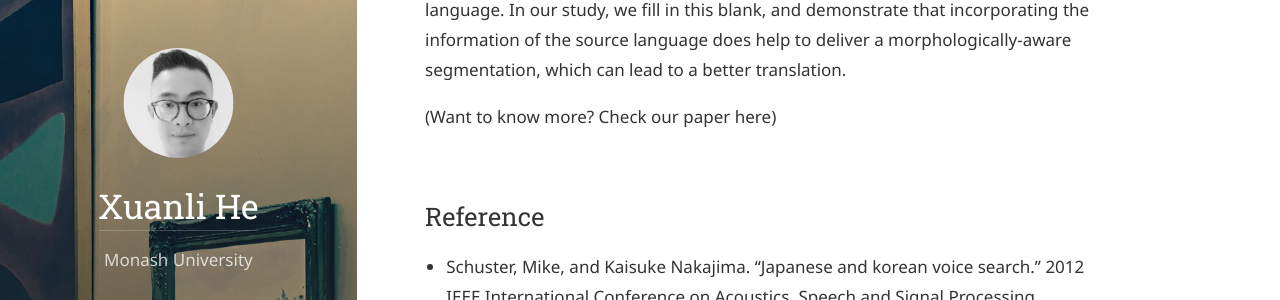
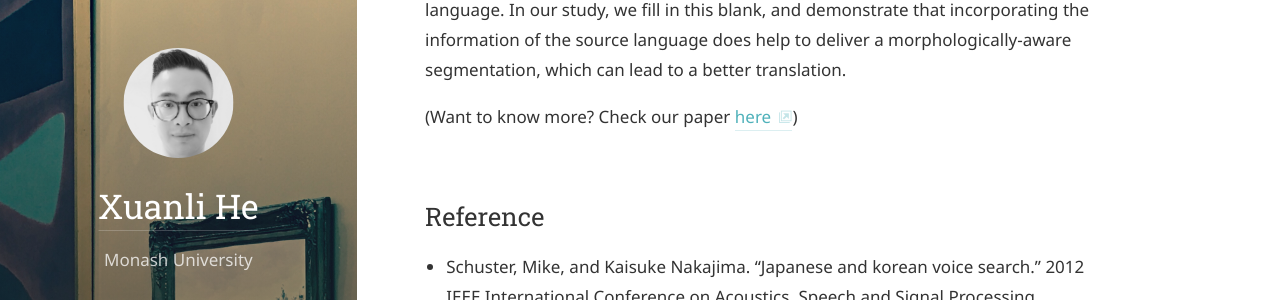
Before and after one commit to xlhex/xlhex.github.io, a Jekyll site: the page built from _posts/2020-04-13-dynamic-segmentation-for-NMT.md, in a window 1280 px wide and 900 px high, scrolled down 6141 px. Shown: the part 155-455 px from the top of the window. Built offline with Jekyll 4.4.1, drawn with Linux system fonts in a browser that asks for light colours; some web fonts are replaced; formulas are drawn with MathJax 3; part of the change alters nothing that is shown.

```diff
--- a/_posts/2020-04-13-dynamic-segmentation-for-NMT.md
+++ b/_posts/2020-04-13-dynamic-segmentation-for-NMT.md
@@ -86,7 +86,7 @@ As an abaltation study, we present the top-50 most common words that result in a
 
 To conclude, dealing with OOV is an active area in the NLP domain, especially for MT tasks. Previously, researchers have proposed several different subword-oriented approaches. However, these techniques did not utilize the source-side information, which can serve as a good coach to emit a better segmentation on the target language. In our study, we fill in this blank, and demonstrate that incorporating the information of the source language does help to deliver a morphologically-aware segmentation, which can lead to a better translation.
 
-(Want to know more? Check our paper here)
+(Want to know more? Check our paper [here](http://arxiv.org/abs/2005.06606))
 
 <h2>Reference</h2>
 - Schuster, Mike, and Kaisuke Nakajima. "Japanese and korean voice search." 2012 IEEE International Conference on Acoustics, Speech and Signal Processing (ICASSP). IEEE, 2012.
```
Also changed, not shown: 1 other file.
